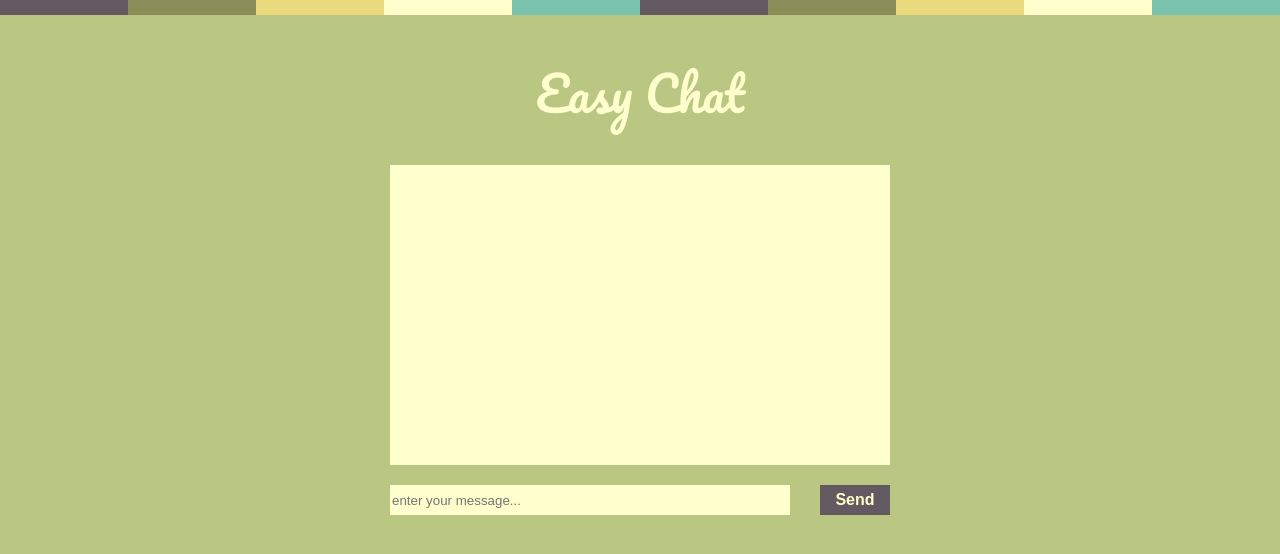
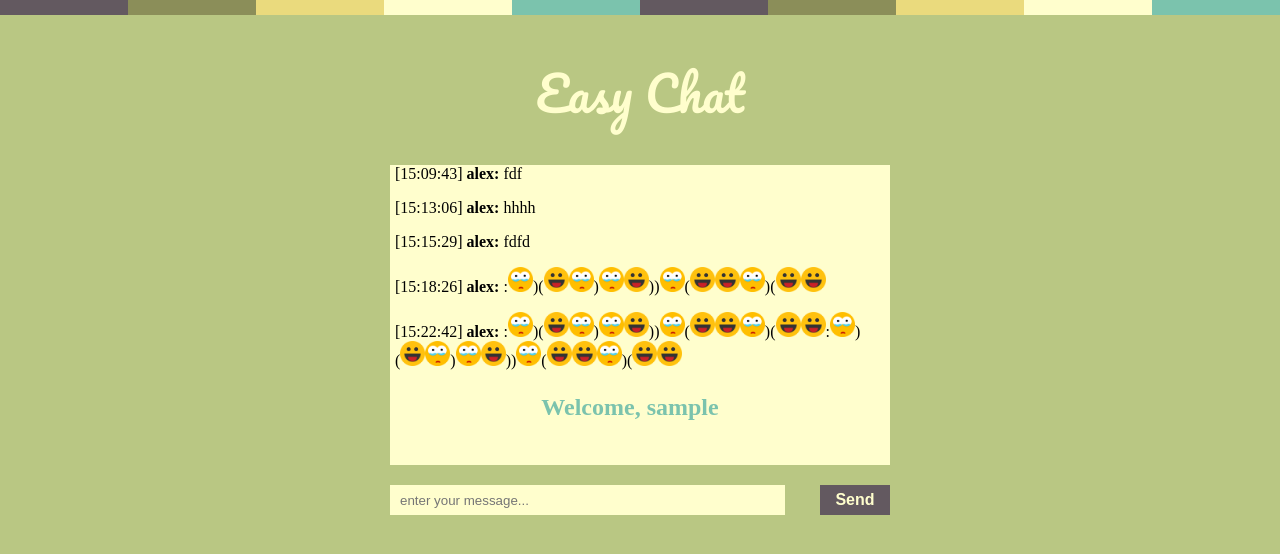
Before and after one commit to felce/spp-web-dev-2017, a PHP site: page /chat.php in a window 1280 px wide. Shown: the top 554 px of the page. Run offline with PHP 8.4, Linux system fonts and the light colour scheme; the visitor is signed in with stand-in values (Sample User, id 1); data that the repository does not hold is empty.

Commit message:
09-08 15:24

```diff
--- a/pset5/chat.php
+++ b/pset5/chat.php
@@ -10,9 +10,9 @@
  	<head>
  		<meta charset="utf-8">
  		<title>Easy chat</title>
- 		<?php echo "<link href='https://fonts.googleapis.com/css?family=Pacifico' rel='stylesheet'>"?>
- 		<?php echo "<link rel='stylesheet' type='text/css' href='style/chat.css'>"?>
- 		<?php echo "<script src='js/jquery-3.2.1.min.js'></script>"?>
+ 		<link href='https://fonts.googleapis.com/css?family=Pacifico' rel='stylesheet'>
+ 		<link rel='stylesheet' type='text/css' href='style/chat.css'>
+ 		<script src='js/jquery-3.2.1.min.js'></script>
  	</head>
  	<body>
  		<header>
@@ -28,12 +28,15 @@
  			<div class="headerCnt color5"></div>
  		</header>
  		<div class="title">Easy Chat</div>
- 		<div id="messages" class="messagesCnt" ></div>
+    <div class="chat" id="chatcnt" >
+   		<div id="messages" class="messagesCnt" >
+      </div>
+    </div>
  		<form id="formMessage">
- 			<input id="text" class="text" type="text" placeholder="enter your message..." name="newMessage">
+ 			<input class="text" type="text" placeholder="enter your message..." name="newMessage">
  			<input class="btn" type="submit" name="send" value="Send">
  		</form>
 
-    <?php echo "<script src='js/chat.js'></script>"?>
+    <script src='js/chat.js'></script>
 </body>
 </html>
--- a/pset5/find.php
+++ b/pset5/find.php
@@ -1,14 +1,17 @@
 <?php
+  session_start();
+
   $mesFile = "messages0.json";
   $jsonMes = json_decode(file_get_contents($mesFile), true);
 
-  for ($i = 0; $i < count($jsonMes); $i++){
-    date_default_timezone_set('Europe/Kiev');
-    $currentTime = strtotime("now");
-    $timeInPast = $jsonMes[$i]["diffTime"];
-    $differenceInMinutes = abs(($currentTime - $timeInPast)/60);
-    if ($differenceInMinutes < 60){
-        echo "<p>[", $jsonMes[$i]["time"],"] <b>", $jsonMes[$i]["author"], ":</b> ", $jsonMes[$i]["text"], "</p>";
-      }
+  $indexOfLastMessage = count($jsonMes);
+  if( $_SESSION["indexOfLastMessage"] != $indexOfLastMessage){
+
+    for ($i = $_SESSION["indexOfLastMessage"]; $i < count($jsonMes); $i++) {
+      echo "<p>[", $jsonMes[$i]["time"],"] <b>",
+            $jsonMes[$i]["author"], ":</b> ",
+            $jsonMes[$i]["text"], "</p>";
+    }
+    $_SESSION["indexOfLastMessage"] = $indexOfLastMessage;
   }
 ?>
--- a/pset5/js/chat.js
+++ b/pset5/js/chat.js
@@ -1,12 +1,23 @@
-function show(){
+$(document).ready(function() {
+  $.ajax({
+    url: "welcome.php",
+    cache: false,
+    success: function(html) {
+      $("#messages").html(html);
+    }
+  });
+})
+
+function show() {
   if ($("#messages:hover").length == 0) {
-    $("#messages").scrollTop($("#messages")[0].scrollHeight - $("#messages")[0].clientHeight);
+    $("#chatcnt").scrollTop($("#chatcnt")[0].scrollHeight - $("#chatcnt")[0].clientHeight);
   }
+
   $.ajax({
     url: "find.php",
     cache: false,
     success: function(html) {
-      $("#messages").html(html);
+      $("#messages").append(html);
     }
   });
 }
@@ -14,7 +25,6 @@ setInterval("show()", 1000);
 
 $("#formMessage").submit(function(){
   var str = $(this).serialize();
-  $("#text").value = "";
     $.ajax({
       type: "POST",
       url: "addMessage.php",
--- /dev/null
+++ b/pset5/messages0.json
@@ -0,0 +1,140 @@
+[
+    {
+        "time": "14:17:58",
+        "author": "alex",
+        "text": "jhhhhhhhhhhhhhhhhhhhhhhhhhhhhhhhhhhhhhhhhhhhhhhhhhhhhhhhhhhhhhhhhhhhhhhhhhhhhhhhhhhhhhhhhhhhhhhhhhhhhhhhhhhhhhhhhhhh",
+        "diffTime": 1502277478
+    },
+    {
+        "time": "14:22:49",
+        "author": "alex",
+        "text": "cf",
+        "diffTime": 1502277769
+    },
+    {
+        "time": "14:22:50",
+        "author": "alex",
+        "text": "xc",
+        "diffTime": 1502277770
+    },
+    {
+        "time": "14:22:51",
+        "author": "alex",
+        "text": "cx",
+        "diffTime": 1502277771
+    },
+    {
+        "time": "14:22:51",
+        "author": "alex",
+        "text": "xv",
+        "diffTime": 1502277771
+    },
+    {
+        "time": "14:22:52",
+        "author": "alex",
+        "text": "xv",
+        "diffTime": 1502277772
+    },
+    {
+        "time": "14:22:52",
+        "author": "alex",
+        "text": "vx",
+        "diffTime": 1502277772
+    },
+    {
+        "time": "14:22:53",
+        "author": "alex",
+        "text": "vx",
+        "diffTime": 1502277773
+    },
+    {
+        "time": "14:22:54",
+        "author": "alex",
+        "text": "vx",
+        "diffTime": 1502277774
+    },
+    {
+        "time": "14:22:57",
+        "author": "alex",
+        "text": "vxvx",
+        "diffTime": 1502277777
+    },
+    {
+        "time": "14:34:20",
+        "author": "alex",
+        "text": "<img width='25' src='img\/smile.png'>",
+        "diffTime": 1502278460
+    },
+    {
+        "time": "14:34:29",
+        "author": "alex",
+        "text": ":<img width='25' src='img\/sadsmile.png'>)(<img width='25' src='img\/smile.png'><img width='25' src='img\/sadsmile.png'>)<img width='25' src='img\/sadsmile.png'><img width='25' src='img\/smile.png'>))<img width='25' src='img\/sadsmile.png'>(<img width='25' src='img\/smile.png'><img width='25' src='img\/smile.png'><img width='25' src='img\/sadsmile.png'>)(<img width='25' src='img\/smile.png'><img width='25' src='img\/smile.png'>",
+        "diffTime": 1502278469
+    },
+    {
+        "time": "14:55:02",
+        "author": "alex",
+        "text": "ddvd",
+        "diffTime": 1502279702
+    },
+    {
+        "time": "14:57:19",
+        "author": "vad",
+        "text": "hdssksd",
+        "diffTime": 1502279839
+    },
+    {
+        "time": "14:57:25",
+        "author": "alex",
+        "text": "mcxkmcxkl",
+        "diffTime": 1502279845
+    },
+    {
+        "time": "14:57:58",
+        "author": "alex",
+        "text": ":<img width='25' src='img\/sadsmile.png'>)(<img width='25' src='img\/smile.png'><img width='25' src='img\/sadsmile.png'>)<img width='25' src='img\/sadsmile.png'><img width='25' src='img\/smile.png'>))<img width='25' src='img\/sadsmile.png'>(<img width='25' src='img\/smile.png'><img width='25' src='img\/smile.png'><img width='25' src='img\/sadsmile.png'>)(<img width='25' src='img\/smile.png'><img width='25' src='img\/smile.png'>",
+        "diffTime": 1502279878
+    },
+    {
+        "time": "15:06:54",
+        "author": "alex",
+        "text": "vd",
+        "diffTime": 1502280414
+    },
+    {
+        "time": "15:07:28",
+        "author": "alex",
+        "text": "fvf",
+        "diffTime": 1502280448
+    },
+    {
+        "time": "15:09:43",
+        "author": "alex",
+        "text": "fdf",
+        "diffTime": 1502280583
+    },
+    {
+        "time": "15:13:06",
+        "author": "alex",
+        "text": "hhhh",
+        "diffTime": 1502280786
+    },
+    {
+        "time": "15:15:29",
+        "author": "alex",
+        "text": "fdfd",
+        "diffTime": 1502280929
+    },
+    {
+        "time": "15:18:26",
+        "author": "alex",
+        "text": ":<img width='25' src='img\/sadsmile.png'>)(<img width='25' src='img\/smile.png'><img width='25' src='img\/sadsmile.png'>)<img width='25' src='img\/sadsmile.png'><img width='25' src='img\/smile.png'>))<img width='25' src='img\/sadsmile.png'>(<img width='25' src='img\/smile.png'><img width='25' src='img\/smile.png'><img width='25' src='img\/sadsmile.png'>)(<img width='25' src='img\/smile.png'><img width='25' src='img\/smile.png'>",
+        "diffTime": 1502281106
+    },
+    {
+        "time": "15:22:42",
+        "author": "alex",
+        "text": ":<img width='25' src='img\/sadsmile.png'>)(<img width='25' src='img\/smile.png'><img width='25' src='img\/sadsmile.png'>)<img width='25' src='img\/sadsmile.png'><img width='25' src='img\/smile.png'>))<img width='25' src='img\/sadsmile.png'>(<img width='25' src='img\/smile.png'><img width='25' src='img\/smile.png'><img width='25' src='img\/sadsmile.png'>)(<img width='25' src='img\/smile.png'><img width='25' src='img\/smile.png'>:<img width='25' src='img\/sadsmile.png'>)(<img width='25' src='img\/smile.png'><img width='25' src='img\/sadsmile.png'>)<img width='25' src='img\/sadsmile.png'><img width='25' src='img\/smile.png'>))<img width='25' src='img\/sadsmile.png'>(<img width='25' src='img\/smile.png'><img width='25' src='img\/smile.png'><img width='25' src='img\/sadsmile.png'>)(<img width='25' src='img\/smile.png'><img width='25' src='img\/smile.png'>",
+        "diffTime": 1502281362
+    }
+]
--- a/pset5/style/chat.css
+++ b/pset5/style/chat.css
@@ -58,7 +58,8 @@ header {
   border: 0;
   background-color: #fffecd;
   float: left;
-  width: 400px;
+  width: 395px;
+  padding-left: 10px;
   height: 30px;
 }
 
@@ -75,11 +76,19 @@ header {
 }
 
 .messagesCnt {
+  padding-left: 5px;
+  float: left;
+  word-wrap: break-word;
+  width: 470px;
+  margin: 20px auto;
+}
+
+.chat {
   height: 300px;
   background-color: #fffecd;
   width: 500px;
   margin: 20px auto;
-  overflow-y: scroll;
+  overflow-y: auto;
 }
 
 .title {
--- /dev/null
+++ b/pset5/welcome.php
@@ -0,0 +1,16 @@
+<?php
+  session_start();
+  $mesFile = "messages0.json";
+  $jsonMes = json_decode(file_get_contents($mesFile), true);
+  $_SESSION["indexOfLastMessage"] = count($jsonMes);
+  for ($i = 0; $i < count($jsonMes); $i++){
+    date_default_timezone_set('Europe/Kiev');
+    $currentTime = strtotime("now");
+    $timeInPast = $jsonMes[$i]["diffTime"];
+    $differenceInMinutes = abs(($currentTime - $timeInPast)/60);
+    if ($differenceInMinutes < 60){
+        echo "<p>[", $jsonMes[$i]["time"],"] <b>", $jsonMes[$i]["author"], ":</b> ", $jsonMes[$i]["text"], "</p>";
+      }
+  }
+  echo "<p style='text-align: center; font-size:150%; color:#7bc3ad; font-weight: bold'> Welcome, ", $_SESSION["login"], " </p>";
+?>
```
Also changed, not shown: pset5/addMessage.php (+5 -20 lines), pset5/auth.php (+5 -5 lines), pset5/style/auth.css (+6 -2 lines), pset5/users.json (+14 -1 lines).
